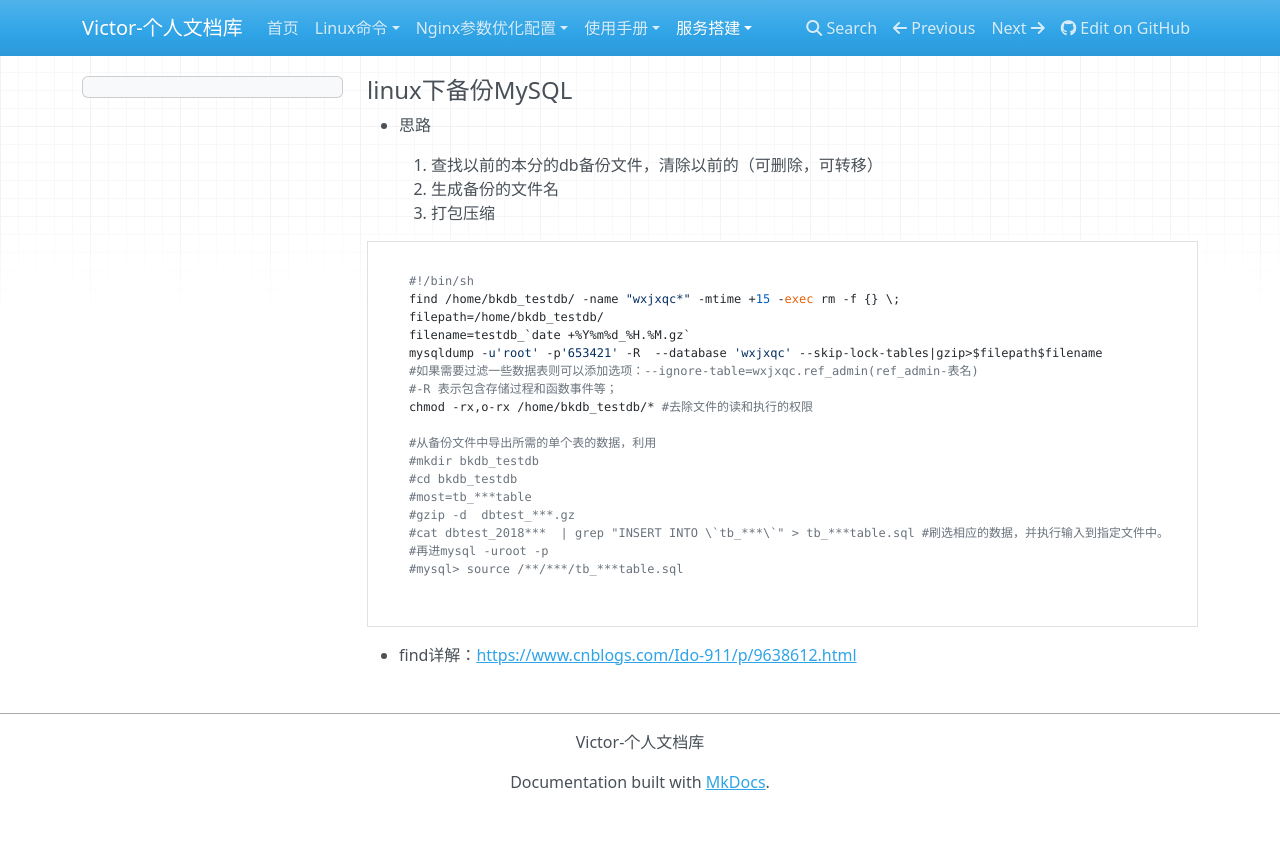
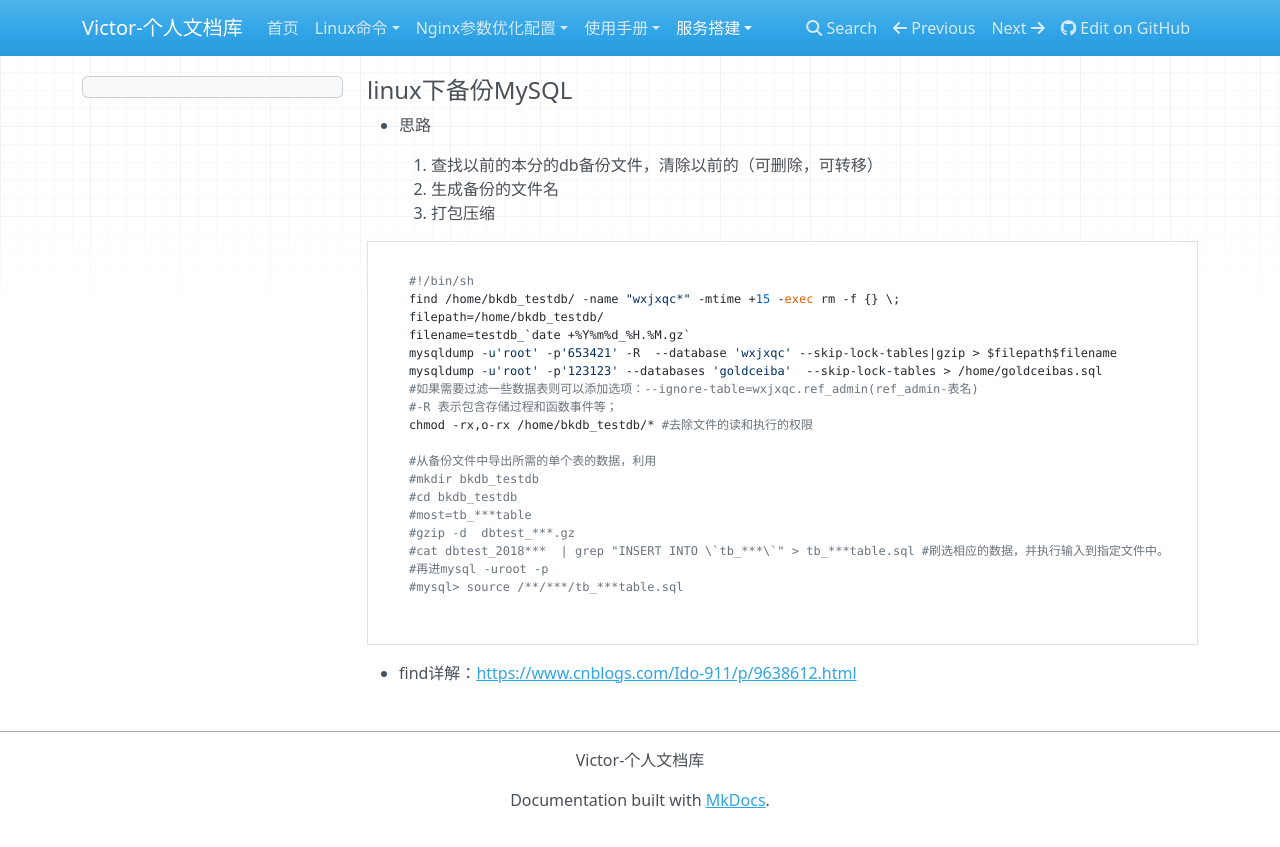
Before and after one commit to victor24680/victorDocs, an MkDocs documentation site: the page built from docs/服务搭建/数据库备份脚本-MySql备份.md, in a window 1280 px wide. Shown: the top 847 px of the page. Built offline with MkDocs 1.6.1, drawn with Linux system fonts in a browser that asks for light colours; nearby versions of some CDN libraries.

Commit message:
增加一个示例

```diff
--- a/docs/服务搭建/数据库备份脚本-MySql备份.md
+++ b/docs/服务搭建/数据库备份脚本-MySql备份.md
@@ -12,7 +12,8 @@
 	find /home/bkdb_testdb/ -name "wxjxqc*" -mtime +15 -exec rm -f {} \;
 	filepath=/home/bkdb_testdb/
 	filename=testdb_`date +%Y%m%d_%H.%M.gz`
-	mysqldump -u'root' -p'653421' -R  --database 'wxjxqc' --skip-lock-tables|gzip>$filepath$filename
+	mysqldump -u'root' -p'653421' -R  --database 'wxjxqc' --skip-lock-tables|gzip > $filepath$filename
+	mysqldump -u'root' -p'123123' --databases 'goldceiba'  --skip-lock-tables > /home/goldceibas.sql
 	#如果需要过滤一些数据表则可以添加选项：--ignore-table=wxjxqc.ref_admin(ref_admin-表名)
 	#-R 表示包含存储过程和函数事件等；
 	chmod -rx,o-rx /home/bkdb_testdb/* #去除文件的读和执行的权限
```
